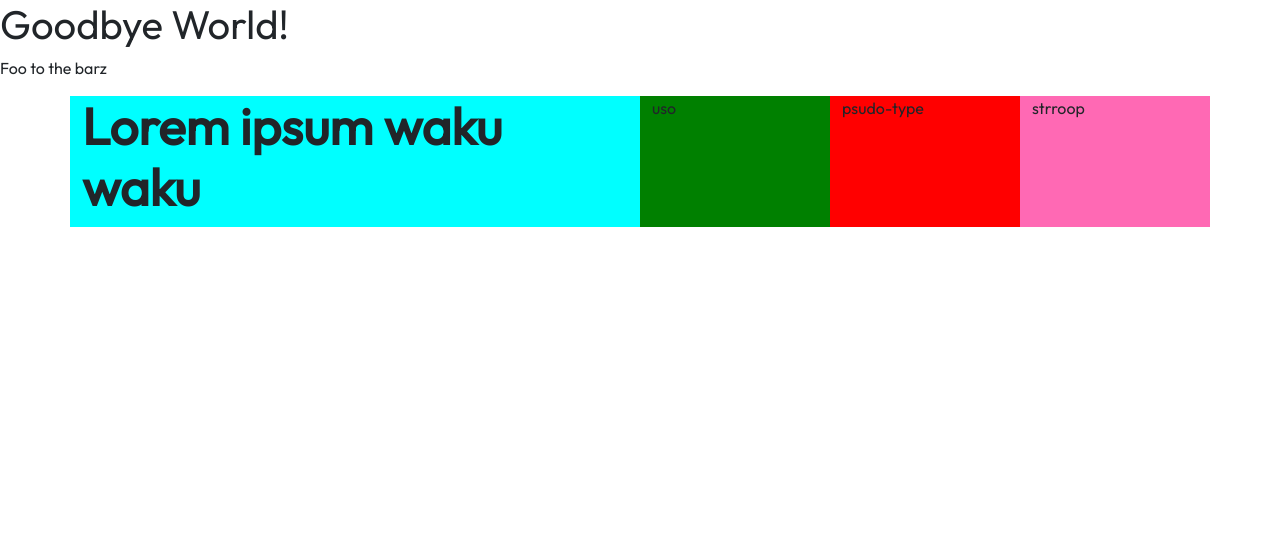
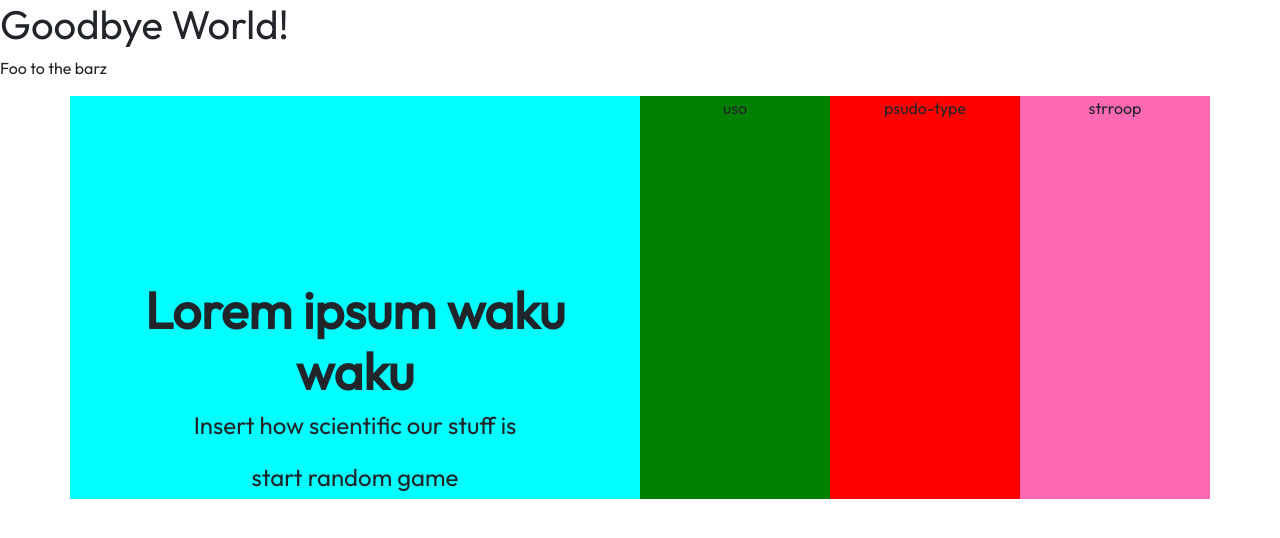
Before and after one commit to TheIvanHu/Knoggin, a React app: page / in a window 1280 px wide. Shown: the top 538 px of the page. Built offline with nearby package versions, Linux system fonts and the light colour scheme; the HTML template or start-up script is replaced by a standard one.

Commit message:
blingbling commits

```diff
--- a/src/assets/scss/Home.scss
+++ b/src/assets/scss/Home.scss
@@ -1,4 +1,5 @@
 .one {
+    padding-top: 23vh;
     background-color: aqua;
 }
 
@@ -21,4 +22,17 @@
 
 .flex {
     vertical-align: middle;
+    text-align: center;
+    left: "50%";
+    top: "50%";
+    transform: "translate(-50%, -50%)"
 }
+
+.randomGame {
+    padding-top: 15px;
+}
+
+.randomGame:hover {
+    cursor: pointer;
+    color: blueviolet;
+}
--- a/src/components/Home.tsx
+++ b/src/components/Home.tsx
@@ -13,6 +13,8 @@ const Home = () => (
       <Row>
         <Col xs={6} className="one">
           <h1 className="header">Lorem ipsum waku waku</h1>
+          <h4>Insert how scientific our stuff is</h4>
+          <h4 className="randomGame">start random game</h4>
         </Col>
         <Col xs={2} className="two">
           uso
```
